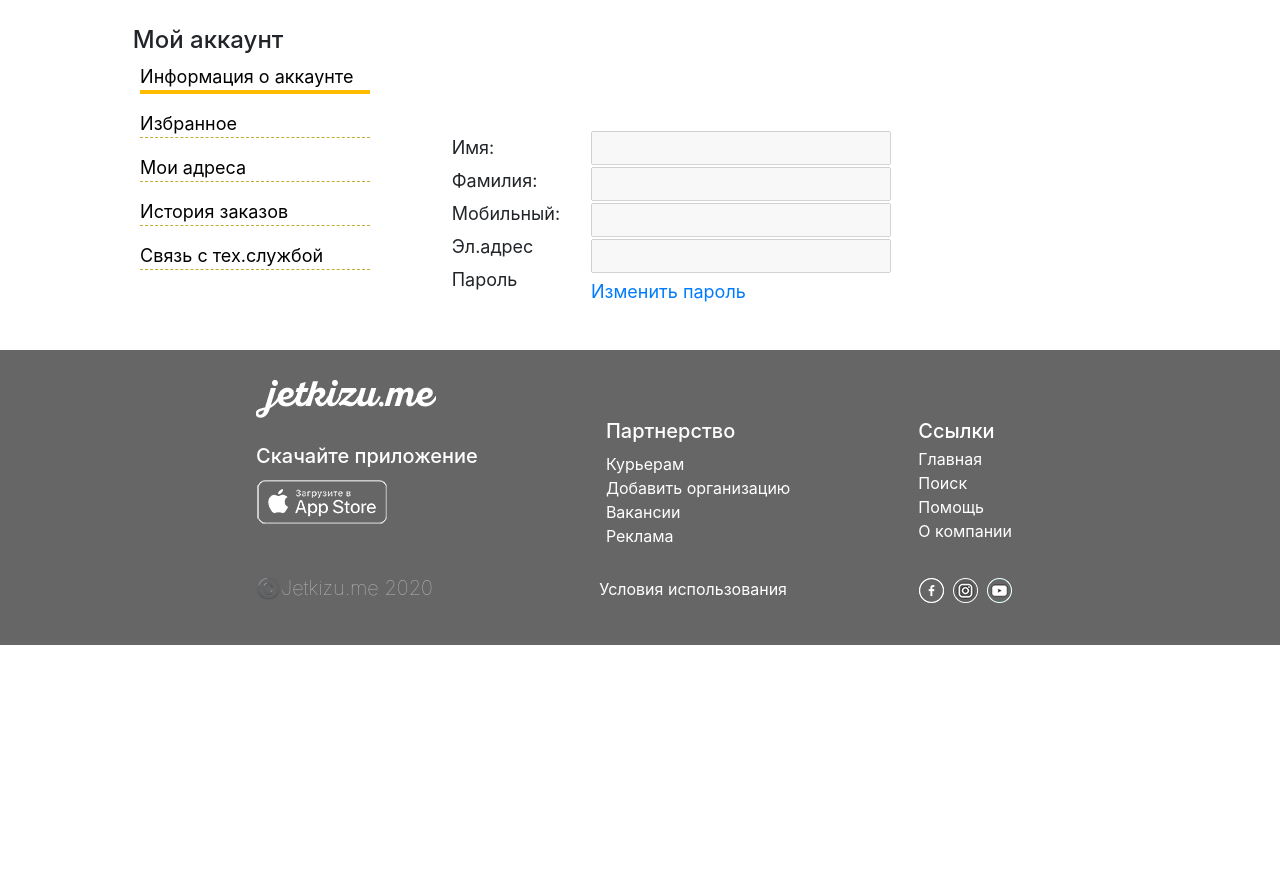
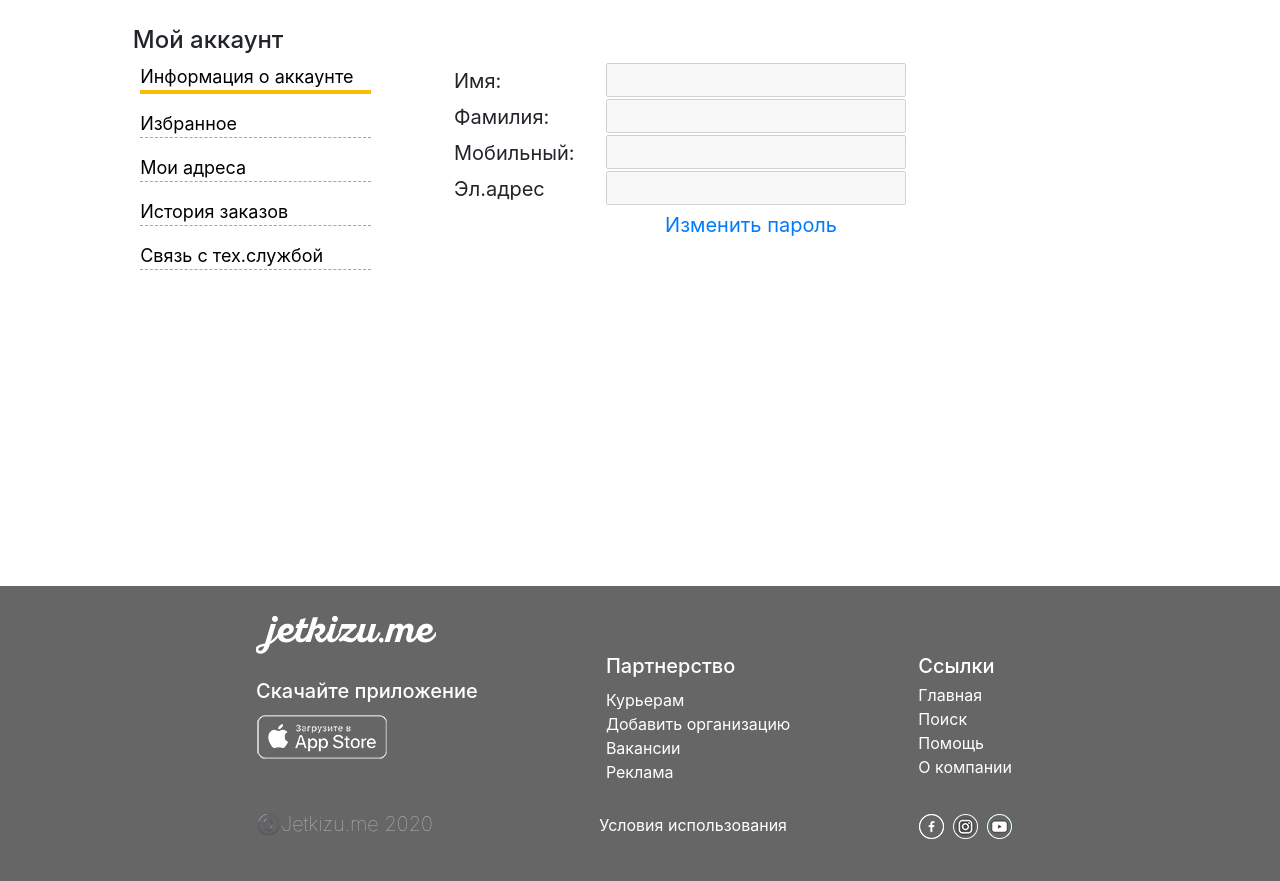
Before and after one commit to orazkarl/dostavkakz, a Django app: page /accounts/profile/ in a window 1280 px wide. Shown: the part 50-931 px from the top of the page. Before the commit the page ends 695 px from the top, so only its background shows below. Run offline with Django 3.2, Linux system fonts and the light colour scheme; some libraries are stand-ins or nearby versions.

Commit message:
Profile front

```diff
--- a/templates/landing/base.html
+++ b/templates/landing/base.html
@@ -245,7 +245,7 @@
 
 </body>
 
-<footer style="width: 100%; position: absolute;  left: 0; background-color: #666; overflow-x: hidden; margin-top: 3%;">
+<footer style="width: 100%; position: absolute;  left: 0; background-color: #666; overflow-x: hidden; margin-top: 300px ;">
     <br>
     <div>
         <div style="display: inline-flex; margin-left: 10%; width: 100%; margin-top: -0.8%;">
--- a/templates/landing/stores_list.html
+++ b/templates/landing/stores_list.html
@@ -222,6 +222,7 @@
             {% endfor %}
 
 
+
         </div>
     </div>
 
--- a/templates/profile/help.html
+++ b/templates/profile/help.html
@@ -22,7 +22,7 @@
                 <div class="pf-1">
                     <h5>Связь с тех. поддержкой</h5>
                     <br>
-                    <textarea rows="3" maxlength="400" placeholder="Здравствуйте, уважаемый пользователь! Пожалуйста опишите проблему и мы поможем ее решить!" class="comment" style="resize: none; width: 450px;" autocomplete="off"></textarea>
+                    <textarea rows="3" maxlength="400" placeholder="Здравствуйте, уважаемый пользователь! Пожалуйста опишите проблему и мы поможем ее решить!" class="comment" style="resize: none; width: 450px; padding: 5px" autocomplete="off"></textarea>
                     <button class="adr-edit" style="width: 72.5%; ">Отправить</button>
                 </div>
             </div>
--- a/templates/profile/profile.html
+++ b/templates/profile/profile.html
@@ -1,13 +1,13 @@
 {% extends 'profile/profile_base.html' %}
 {% block section %}
     <div class="p-form">
-                <div class="pf-1" style="display: inline-flex; margin-top: 17%;">
-                    <div class="p-names">
+        <div class="pf-1" style="display: inline-flex; margin-top: 3%;">
+            <div class="p-names" style="font-size: 20px">
                 <p>Имя:</p>
                 <p>Фамилия:</p>
                 <p>Мобильный:</p>
                 <p>Эл.адрес</p>
-                        <p>Пароль</p>
+                {#                        <p>Пароль</p>#}
             </div>
 
             <div class="p-names1" style="margin-left: 5%;">
@@ -15,7 +15,9 @@
                 <input type="text" value="{{ request.user.last_name }}" disabled><br>
                 <input type="text" value="{{ request.user.phone }}" disabled><br>
                 <input type="text" value="{{ request.user.email }}" disabled>
-                        <p><a href="{% url 'account_change_password' %}">Изменить пароль</a></p>
+                <p style="text-align: center; font-size: 20px"><a href="{% url 'account_change_password' %}">Изменить
+                    пароль</a></p>
+                {#                        <input type="text" value="{{ request.user.email }}" disabled>#}
             </div>
 
         </div>
--- a/templates/profile/wishlist.html
+++ b/templates/profile/wishlist.html
@@ -14,7 +14,7 @@
             <div class="p-panel">
                 <h4>Мой аккаунт</h4>
                 <div class="panel1" style="margin-left: 5%;">
-                    <a href="{% url 'profile' %}"><p">Информация о
+                    <a href="{% url 'profile' %}"><p>Информация о
                         аккаунте</p></a>
                     <a href="{% url 'wishlist' %}"><p style="border-bottom: 4px solid; border-color: #FB0;">
                         Избранное</p></a>
```
Also changed, not shown: templates/profile/addresses.html (+6 -3 lines). Lines whose indentation alone changed are shown as unchanged.
